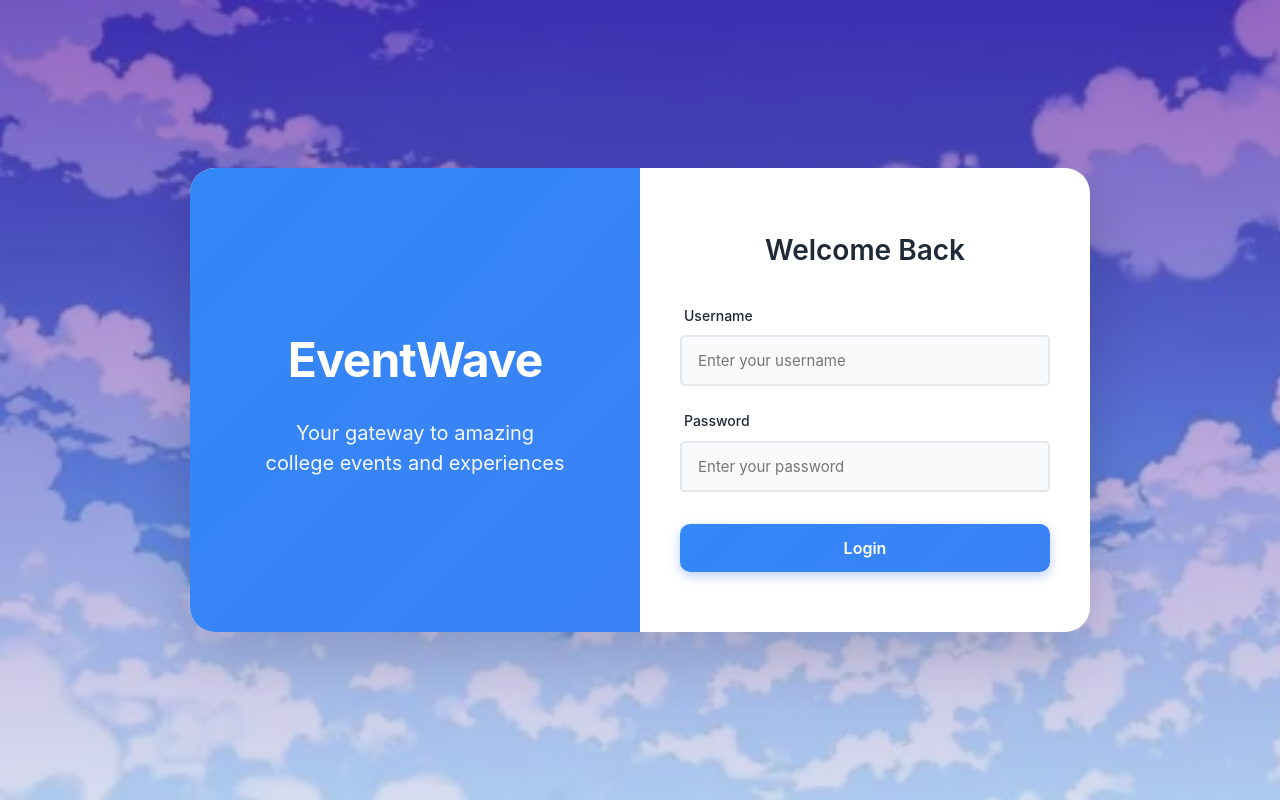
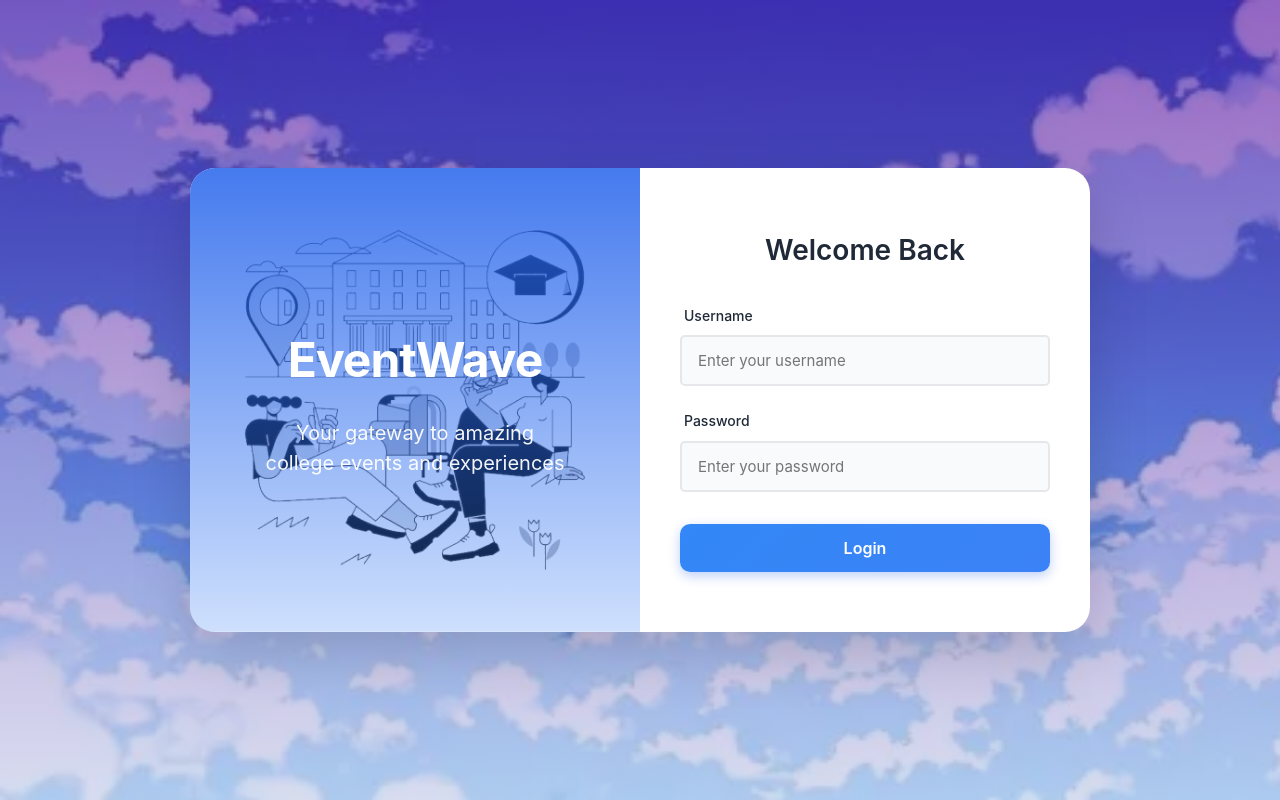
Before and after one commit to atharvaajoshii/EventWave, a React (Vite) app in the folder EventWave/frontend/: page / in a window 1280 px wide. Built offline with nearby package versions, Linux system fonts and the light colour scheme.

Commit message:
styling part3

```diff
--- a/EventWave/frontend/src/pages/Login.css
+++ b/EventWave/frontend/src/pages/Login.css
@@ -43,6 +43,25 @@
 
     color: white;
     padding: 60px 40px;
+    display: flex;
+    flex-direction: column;
+    justify-content: center;
+    align-items: center;
+    text-align: center;
+    flex: 1;
+
+    background-image:
+        linear-gradient(rgba(37, 99, 235, 0.85),
+            rgba(59, 130, 246, 0.25)),
+        url('/sideimage.png');
+
+    background-size: cover;
+    background-position: center;
+    background-repeat: no-repeat;
+
+    color: white;
+    padding: 60px 40px;
+
     display: flex;
     flex-direction: column;
     justify-content: center;
```
Also changed, not shown: EventWave/frontend/public/sideimage.png (added).
